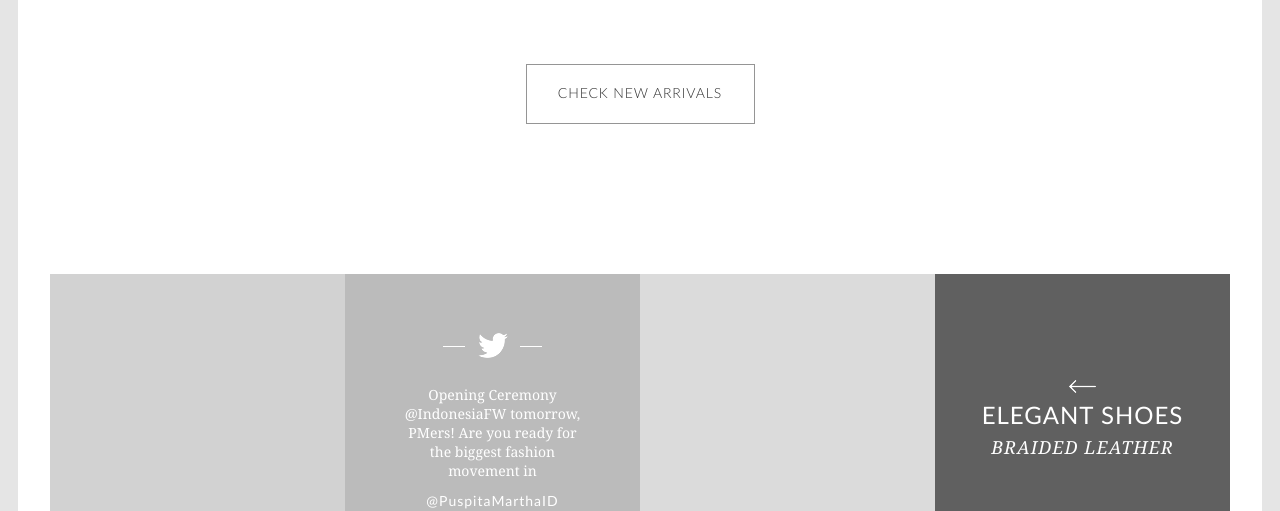
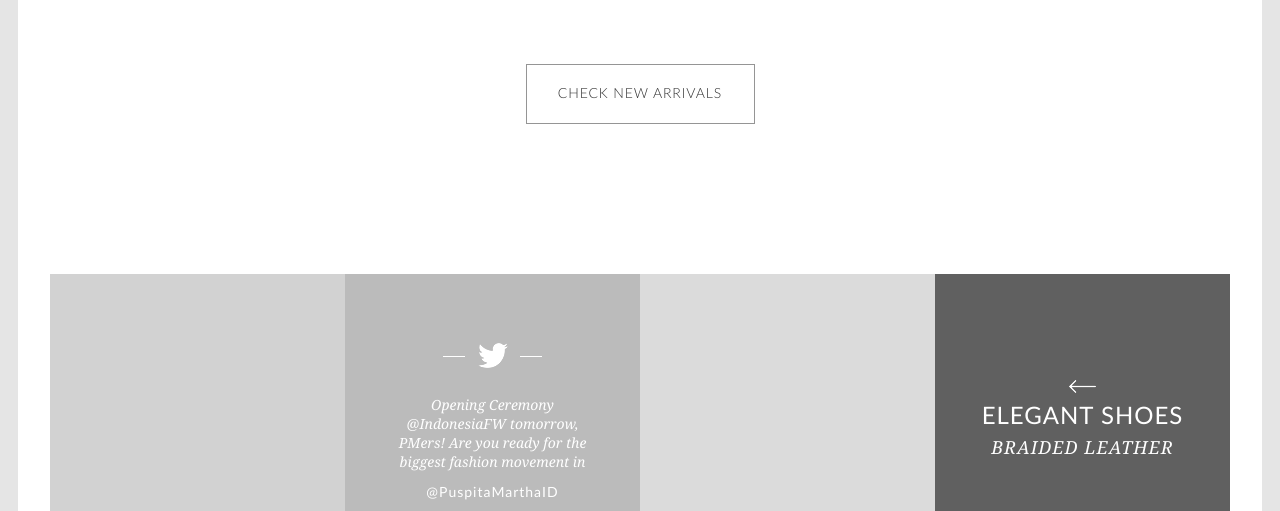
Before and after one commit to RaMin0/shopping-cart, a plain HTML site: page index.html in a window 1280 px wide. Shown: the part 441-952 px from the top of the page. Drawn offline with Linux system fonts and the light colour scheme.

Commit message:
Italic tweets in grid

```diff
--- a/css/style.css
+++ b/css/style.css
@@ -254,8 +254,9 @@ main section article.article-tweet p {
 
 main section article.article-tweet blockquote {
   margin: 26px 0 14px;
-  padding: 0 58px;
+  width: 203px;
   font-family: Georgia, Times, 'Times New Roman', serif;
+  font-style: italic;
 }
 
 main section article.article-tweet p {
```
